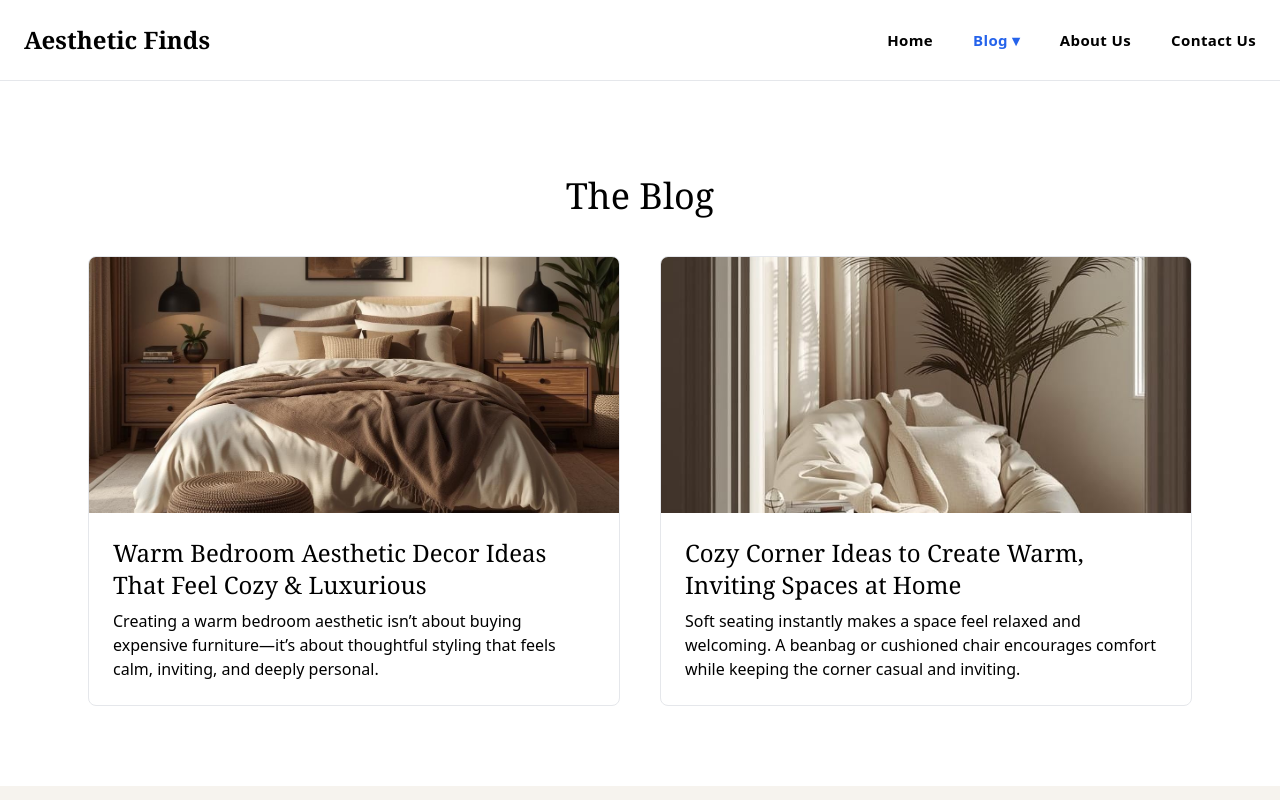
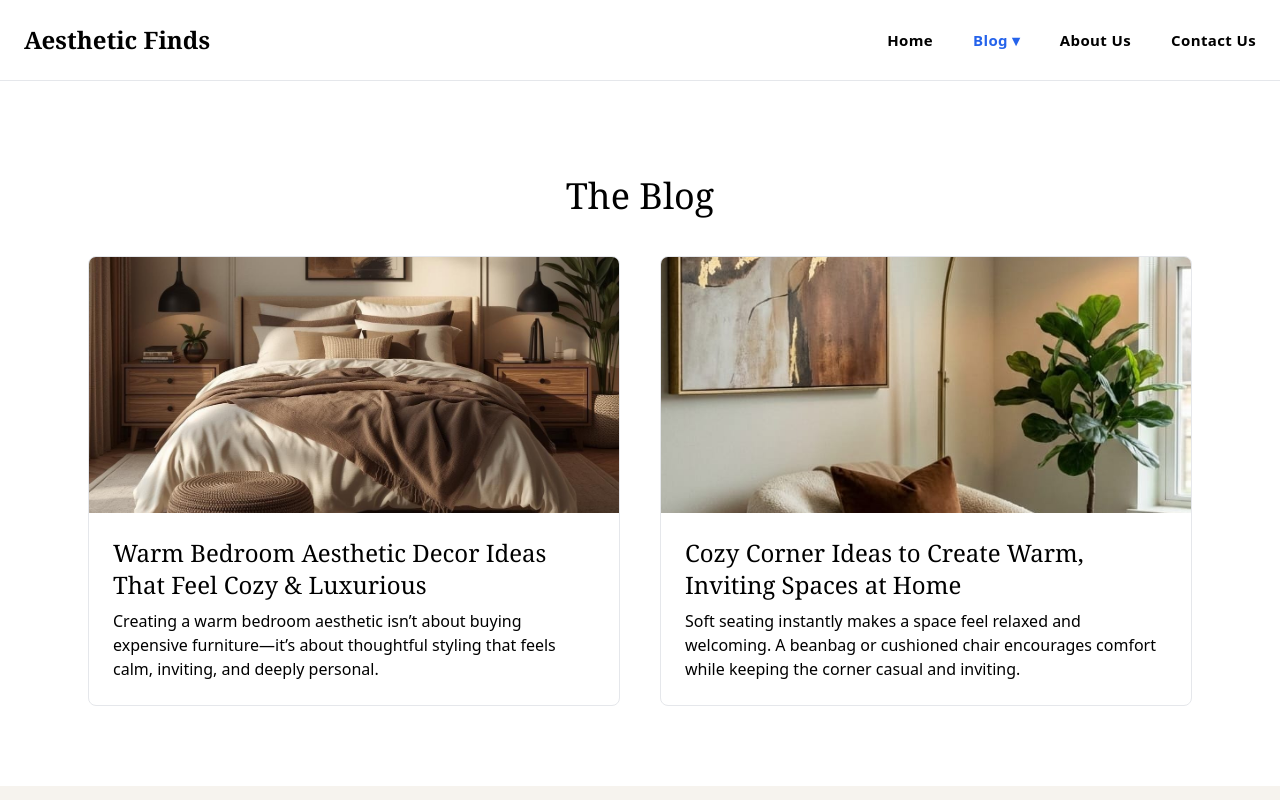
Before and after one commit to muasyamuthengi-gif/aestheticfindsbyanna, a Next.js app: page /blog in a window 1280 px wide. Shown: the top 800 px of the page. Built offline with nearby package versions, Linux system fonts and the light colour scheme; a web font is replaced by a local one.

Commit message:
Update page.js

```diff
--- a/app/blog/page.js
+++ b/app/blog/page.js
@@ -44,7 +44,7 @@ export default function BlogPage() {
         >
           <div className="h-64 w-full overflow-hidden">
             <img
-              src="/blog2.jpg"
+              src="/blog2a.jpg"
               alt="Cozy corners"
               className="
                 h-full w-full
```
